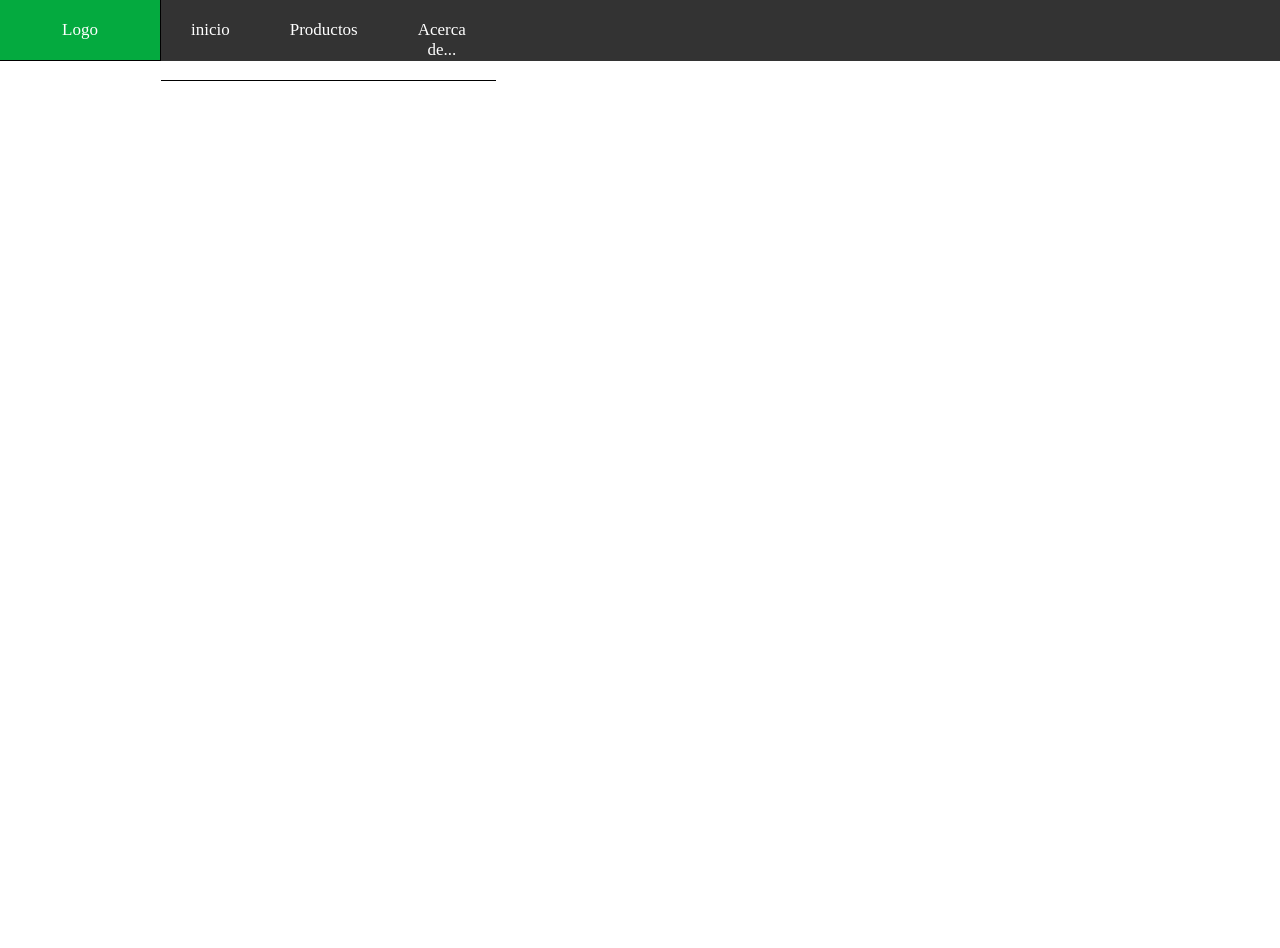
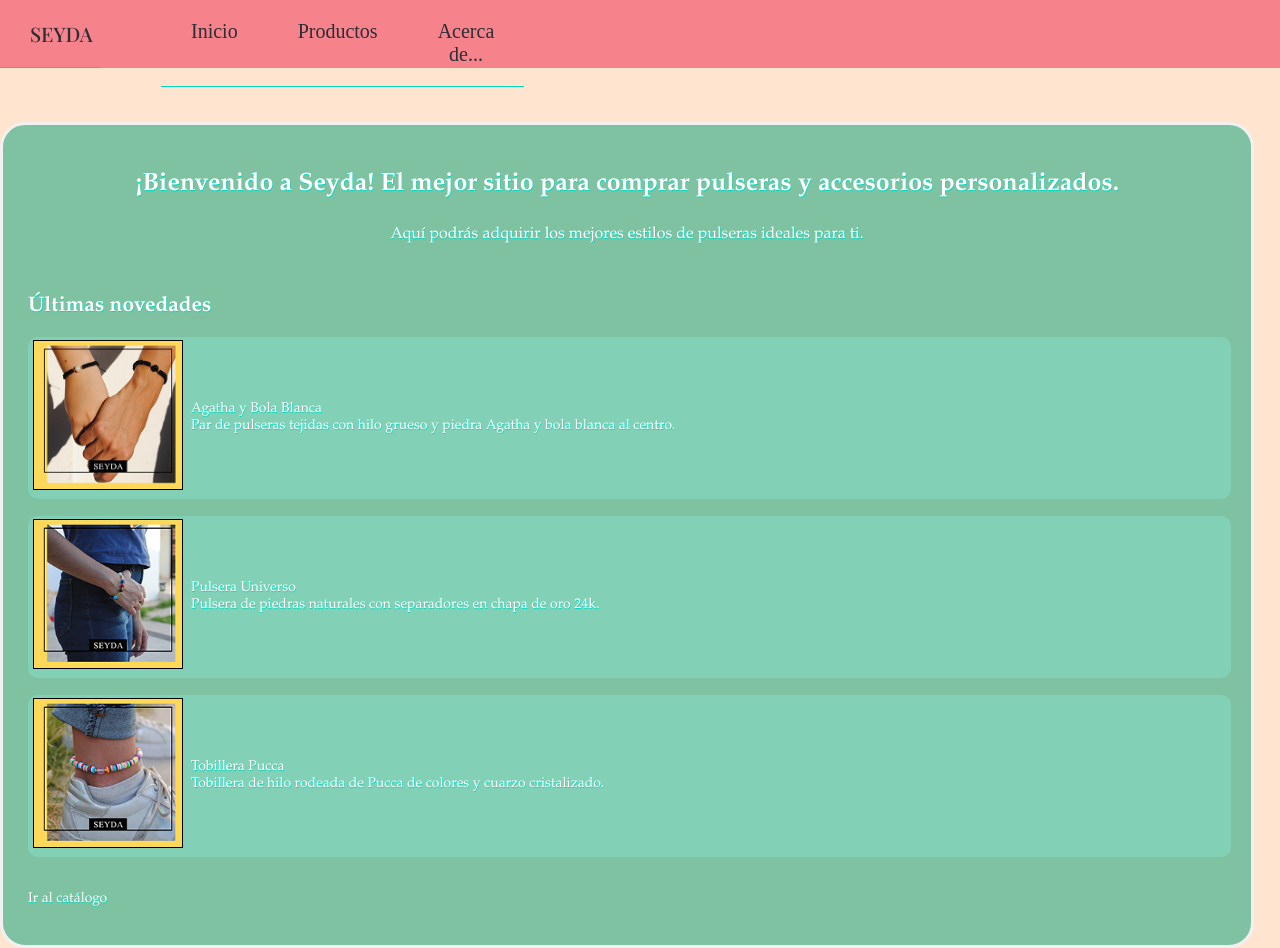
Before and after one commit to orymizak/proyectoweb, a PHP site: page / in a window 1280 px wide. Before the commit the page ends 81 px from the top, so only its background shows below. Run offline with PHP 8.4, Linux system fonts and the light colour scheme.

Commit message:
se realizo la pagina principal y el login para el admin

```diff
--- a/admin.php
+++ b/admin.php
@@ -5,6 +5,8 @@
         <meta charset = "utf-8">
         <title> Seyda || Login </title>
         <meta name = "description" content ="Tienda de pulseras y accesorios">
+        <meta name="viewport" content="width=device-width, user-scalable=no initial-scale=1.0, maximum-scale= 1.0, minimum-scale=1.0">
+
     </head>
 
     <body>
--- a/css/bar.css
+++ b/css/bar.css
@@ -5,7 +5,7 @@ body
 
   .topnav {
     overflow: hidden;
-    background-color: #333;
+    background-color: #f6828c;
     width:100%;
   }
 
@@ -21,12 +21,12 @@ body
  }
 
   .topnav a {
-    color: white;
+    color:#2d2d34;
     padding: 20px 30px;
     text-decoration: none;
     display: block;
-    font-size: 17px;
-    border-bottom:solid black 1px;
+    font-size: 20px;
+    border-bottom:solid #00d9c0 1px;
     text-align: center;
   }
 
@@ -35,23 +35,26 @@ body
   }
 
   .icon {
-    background: black;
+    background: #f6828c;
   }
 
    .icon:hover, .link:hover {
-    background: white;
-    color:black;
+    background: #ffe4cf;
+    color: #247ba0;
   }
 
   .active {
-    border-right:solid black 1px;
     width: 100px;
-    background-color: #04AA6D;
-    color: white;
+    background-color: #f6828c;
+    color: #ffe4cf;
   }
 
-  .active:hover {
-    background-color: #04AA3F;
+  #title{
+    font-size: 20px;
+    margin-bottom: 0px;
+    margin-top: 0px;
+    font-family: 'Playfair Display', serif;
+    font-style: bold;
   }
 
 @media screen and (max-width:900px){
@@ -62,7 +65,7 @@ body
 
   .topnav {
     overflow: hidden;
-    background-color: #333;
+    background-color: rgb(95,187,151);
     position:fixed;
     width:100%;
   }
--- a/css/style.css
+++ b/css/style.css
@@ -0,0 +1,70 @@
+body, html, h1{
+    background-color: #ffe4cf;
+    background-size: cover;
+    background-attachment: fixed;
+    background-repeat: no-repeat;
+}
+
+html, h1
+  {
+    zoom: 100%;
+    height:100%;
+  }
+
+  * {
+    box-sizing: border-box;
+  }
+
+  ._link {
+    text-decoration:none;
+    color: white;
+    font-weight: bold;
+
+  }
+
+
+
+  .bg-text {
+    background-color: rgba(95, 187, 151, 0.8);
+    color: white;
+    font-family:bahnschrift,garamond,serif;
+    border: 3px solid #f1f1f1;
+    text-shadow: #00d9c0 .5px 1px;
+    border-radius: 25px;
+    z-index: 2;
+    width: 98%;
+    padding: 20px;
+    text-align: center;
+    font-size:14px;
+  }
+
+  .container .box .a {
+    display:table;
+}
+
+.container .box .a .box-row {
+    display:table-row;
+}
+
+.container .box .box-cell {
+    display:table-cell;
+    padding:3px;
+    padding-left:5px;
+}
+
+.container .box .box-cell.box1 {
+    color:white;
+    background: rgba(132, 220, 198, 0.6);
+    border-radius: 10px 0px 0px 10px;
+  }
+.container .box .box-cell.box2 {
+    vertical-align:middle;
+    background: rgba(132, 220, 198, 0.6);
+    border-radius: 0px 10px 10px 0px;
+    width:100%;
+}
+a
+{
+  text-decoration: none;
+  color:white;
+}
--- a/index.php
+++ b/index.php
@@ -4,6 +4,7 @@
       <meta charset="utf-8">
     	<!-- Meta-description: descripción de la página -->
     	<meta name="description" content="Tienda de pulseras y otros accesorios">
+      <meta name="viewport" content="width=device-width, user-scalable=no initial-scale=1.0, maximum-scale= 1.0, minimum-scale=1.0">
     	<!-- Meta-viewport: forza el contenido de la página para evitar el acercamiento en celular -->
     	<!-- Insersión del archivo style.css y javascript.js -->
     	<link rel ="stylesheet" href="css/style.css"/>
@@ -19,7 +20,56 @@
   <!-- a = &aacute; ñ = &ntilde; ? = &quest; ¿ = &iquest; ! = &excl; ¡ = &iexcl; % = &percnt; -->
 
     <!-- AQUÍ VA EL CONTENIDO -->
+      <br>
+      <br>
+      <br>
+      <div class ="bg-text">
+        <b><p style ="font-size:25px">&iexcl;Bienvenido a Seyda&#33; El mejor sitio para comprar pulseras y accesorios personalizados.</p></b>
+        <p style ="font-size:16px">Aqu&iacute; podr&aacute;s adquirir los mejores estilos de pulseras ideales para ti.</p>
+        <br>
+        <div class = "container" style ="text-align: left; margin-left:5px;">
+          <h2>&Uacute;ltimas novedades</h2>
+          <div class = "box">
 
+              <a href="">
+                <div class="box-row">
+                  <div class="box-cell box1">
+                    <img src="src/agatha.jpg" style = "border: 1px solid black;width:150px" title="pulseras para pareja" alt="pulseras para pareja agatha">
+                  </div>
+                  <div class="box-cell box2">
+                    <div>Agatha y Bola Blanca</div> Par de pulseras tejidas con hilo grueso y piedra Agatha y bola blanca al centro.
+                  </div>
+              </a>
+              &nbsp;
+
+              <a href="">
+                <div class="box-row">
+                  <div class="box-cell box1">
+                    <img src="src/universo.jpg" style = "border: 1px solid black;width:150px" title="pulsera universo" alt="pulsera universo">
+                  </div>
+                  <div class="box-cell box2">
+                    <div>Pulsera Universo</div>Pulsera de piedras naturales con separadores en chapa de oro 24k.
+                  </div>
+              </a>
+              &nbsp;
+
+              <a href="">
+                <div class="box-row">
+                  <div class="box-cell box1">
+                    <img src="src/tobillera.jpg" style = "border: 1px solid black;width:150px" title="tobillera pucca" alt="tobillera pucca">
+                  </div>
+                  <div class="box-cell box2">
+                    <div>Tobillera Pucca</div> Tobillera de hilo rodeada de Pucca de colores y cuarzo cristalizado.
+                  </div>
+              </a>
+
+          </div>
+        </div>
+        <div><br><br>
+        <a href = "">Ir al cat&aacute;logo</a><br><br>
+
+        </div>
+      </div>
     <!-- FIN DE CONTENIDO -->
 
   </body>
--- a/navbar.php
+++ b/navbar.php
@@ -3,13 +3,18 @@
   <head>
     <meta name="viewport" content="width=device-width"><!-- , user-scalable=no -->
     <link rel ="stylesheet" href="css/bar.css"/>
+    <link rel="preconnect" href="https://fonts.gstatic.com">
+    <link href="https://fonts.googleapis.com/css2?family=Playfair+Display:wght@500&display=swap" rel="stylesheet">
     <link rel="stylesheet" href="https://cdnjs.cloudflare.com/ajax/libs/font-awesome/4.7.0/css/font-awesome.min.css">
   </head>
   <body>
     <div class="topnav">
-      <a href="index.php" class="active" title ="Ir a inicio">Logo</a>
+      <a href="index.php" class="active" title ="Ir a inicio">
+        <p id="title">SEYDA</p>
+      </a>
+
       <div id="myLinks">
-        <a class = "link" href="#element">inicio</a>
+        <a class = "link" href="#element">Inicio</a>
         <a class = "link" href="#element">Productos</a>
         <a class = "link" href="#element">Acerca de...</a>
 
```
Also changed, not shown: src/agatha.jpg (added), src/background.jpg (added), src/logo.png (added), src/tobillera.jpg (added), src/universo.jpg (added).
